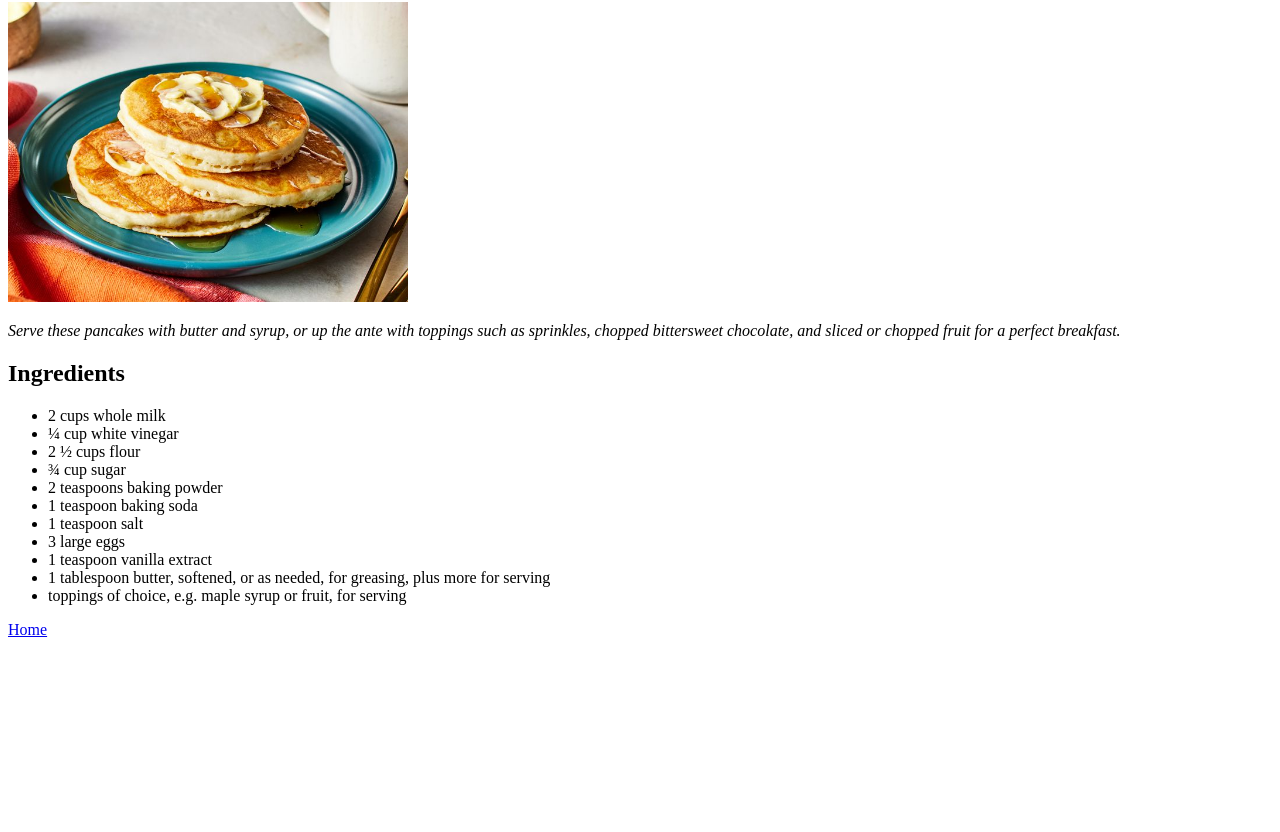
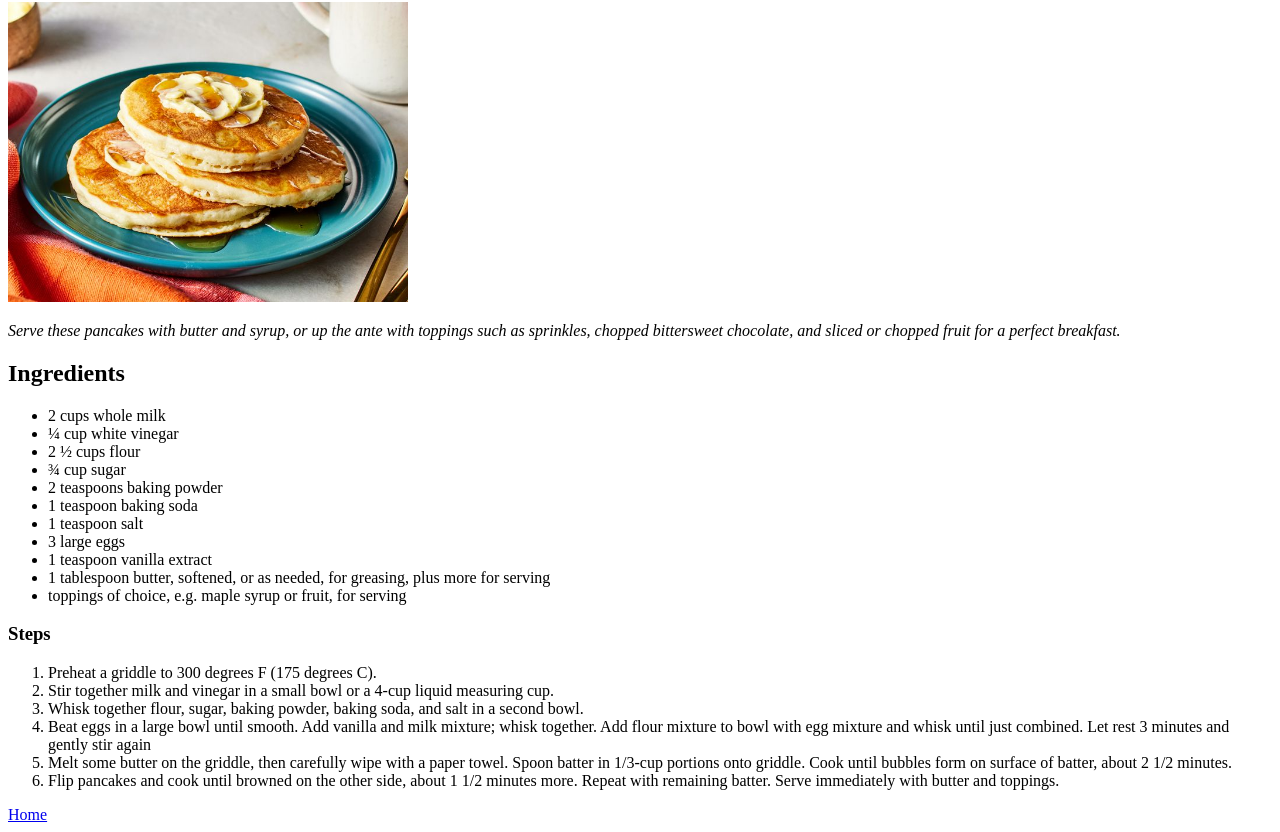
Before and after one commit to bernardo-ortigara/odin-recipes, a plain HTML site: page recipes/pancakes.html in a window 1280 px wide. Shown: the part 78-910 px from the top of the page. Before the commit the page ends 800 px from the top, so only its background shows below. Drawn offline with Linux system fonts and the light colour scheme.

Commit message:
Add steps to pancake recipe

```diff
--- a/recipes/pancakes.html
+++ b/recipes/pancakes.html
@@ -25,6 +25,15 @@
         <li>toppings of choice, e.g. maple syrup or fruit, for serving</li>
     </ul>
 
+    <h3>Steps</h3>
+    <ol>
+        <li>Preheat a griddle to 300 degrees F (175 degrees C).</li>
+        <li>Stir together milk and vinegar in a small bowl or a 4-cup liquid measuring cup.</li>
+        <li>Whisk together flour, sugar, baking powder, baking soda, and salt in a second bowl.</li>
+        <li>Beat eggs in a large bowl until smooth. Add vanilla and milk mixture; whisk together. Add flour mixture to bowl with egg mixture and whisk until just combined. Let rest 3 minutes and gently stir again</li>
+        <li>Melt some butter on the griddle, then carefully wipe with a paper towel. Spoon batter in 1/3-cup portions onto griddle. Cook until bubbles form on surface of batter, about 2 1/2 minutes.</li>
+        <li>Flip pancakes and cook until browned on the other side, about 1 1/2 minutes more. Repeat with remaining batter. Serve immediately with butter and toppings.</li>
+     </ol>
 
     <a href="../index.html">Home</a>
 </body>
```
